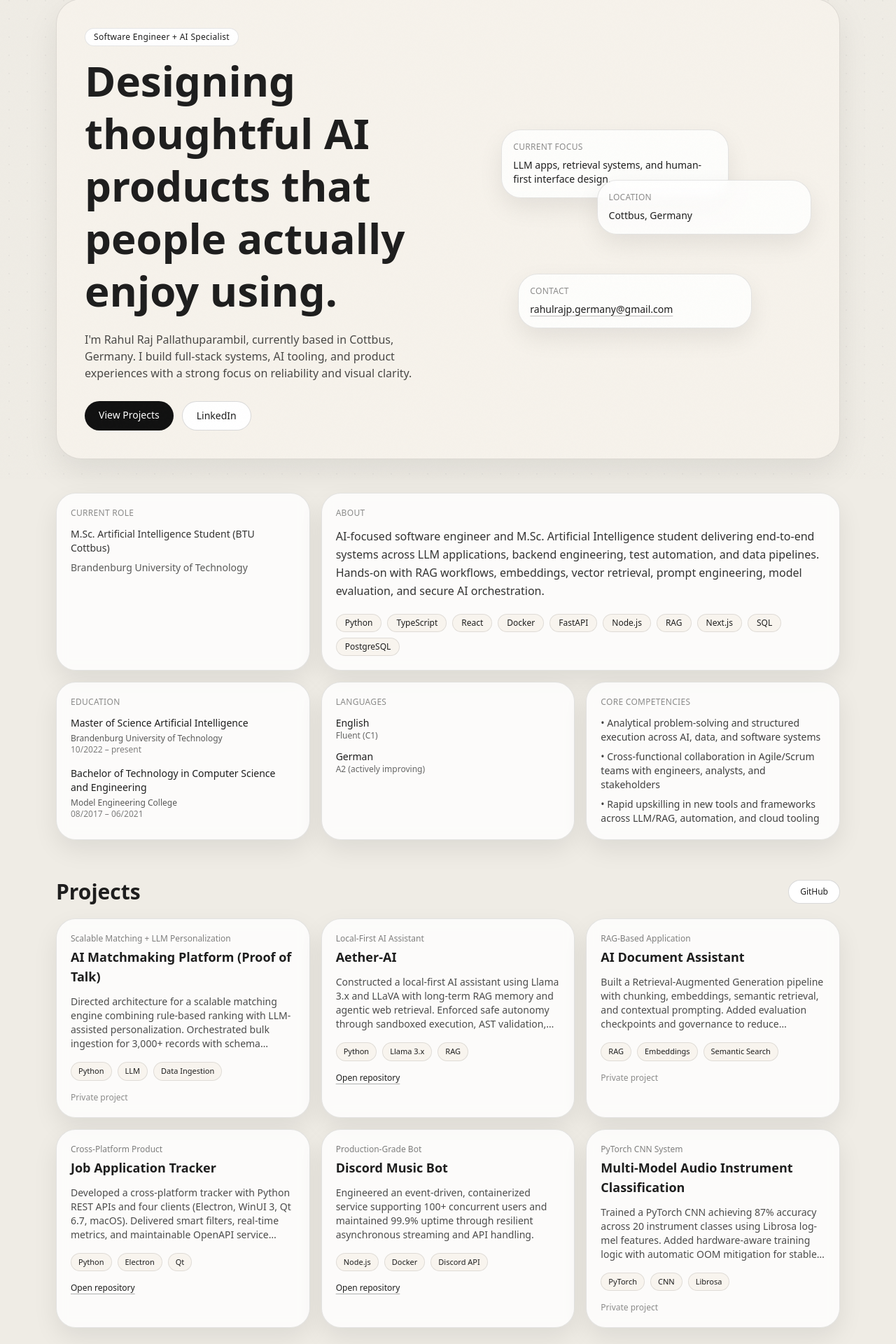
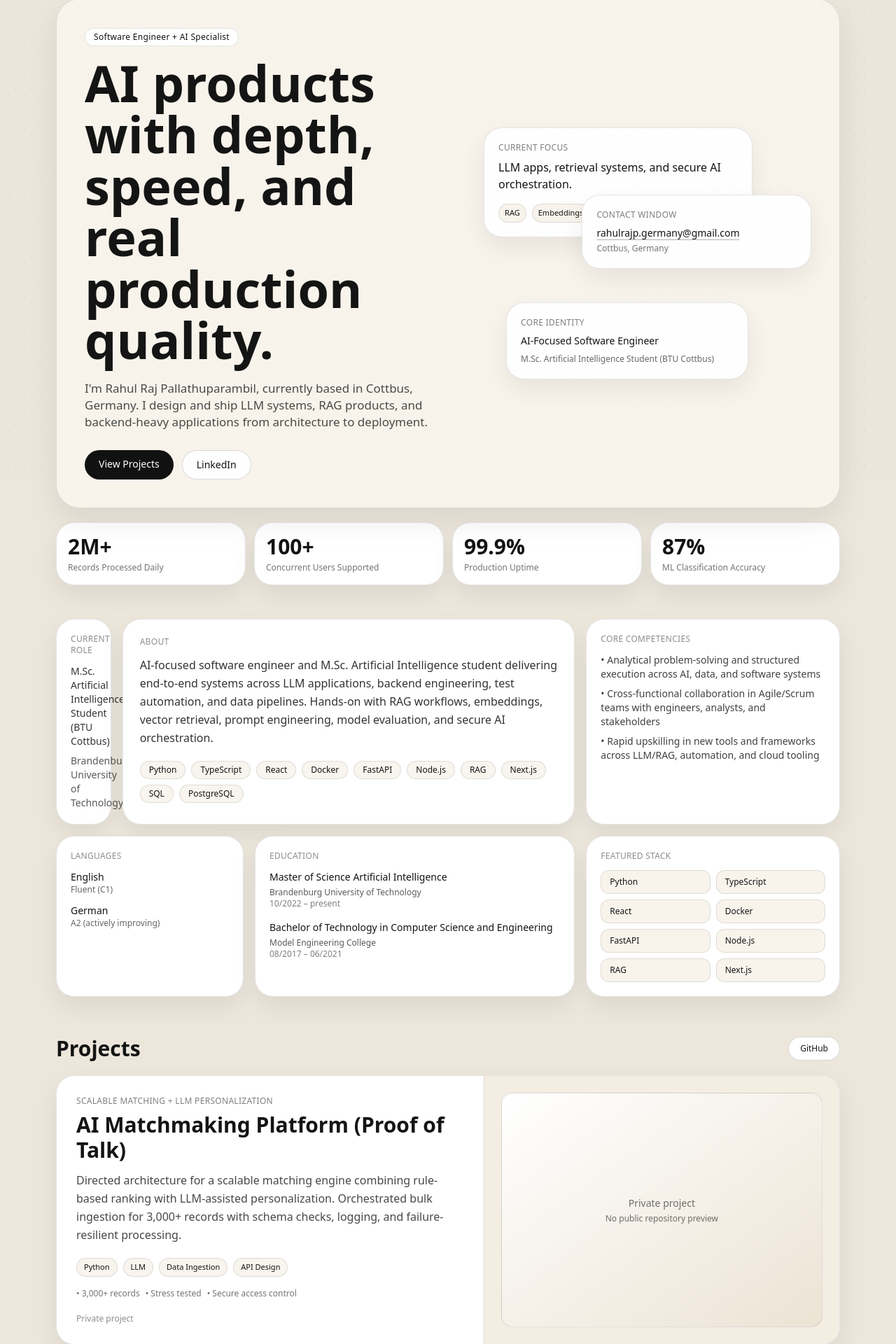
Before and after one commit to kenshiro-17/rahul-portfolio, a Next.js app: page / in a window 1280 px wide. Shown: the part 116-2036 px from the top of the page at 70% size. Built offline with nearby package versions, Linux system fonts and the light colour scheme.

Commit message:
feat: enhance framer-style layout with github repo previews and email-only CTA

```diff
--- a/src/components/framer/FramerInspiredPortfolio.tsx
+++ b/src/components/framer/FramerInspiredPortfolio.tsx
@@ -18,8 +18,7 @@ const navItems = [
   { label: "Contact", href: "#contact" },
 ];
 
-const cardBase =
-  "rounded-[28px] border border-black/10 bg-white/80 backdrop-blur-sm shadow-[0_14px_35px_rgba(0,0,0,0.08)]";
+const cardBase = "rounded-[26px] border border-black/10 bg-white shadow-[0_14px_35px_rgba(0,0,0,0.07)]";
 
 function FloatingObject({
   className,
@@ -46,18 +45,34 @@ function FloatingObject({
   );
 }
 
+function toGithubPreviewUrl(repoUrl: string) {
+  if (!repoUrl || !repoUrl.includes("github.com")) return "";
+  const match = repoUrl.match(/github\.com\/([^/]+)\/([^/?#]+)/);
+  if (!match) return "";
+  const owner = match[1];
+  const repo = match[2].replace(/\.git$/, "");
+  return `https://opengraph.githubassets.com/1/${owner}/${repo}`;
+}
+
 export function FramerInspiredPortfolio() {
-  const featuredProjects = PROJECTS.slice(0, 6);
+  const featuredProjects = PROJECTS.slice(0, 5);
+  const sideProjects = PROJECTS.slice(5, 8);
   const topSkills = [...SKILLS.primary, ...SKILLS.secondary].slice(0, 10);
+  const stats = [
+    { label: "Records Processed Daily", value: "2M+" },
+    { label: "Concurrent Users Supported", value: "100+" },
+    { label: "Production Uptime", value: "99.9%" },
+    { label: "ML Classification Accuracy", value: "87%" },
+  ];
 
   return (
-    <div className="min-h-screen bg-[#efece5] text-[#1e1e1e] selection:bg-[#d8cdbf]">
-      <div className="pointer-events-none fixed inset-0 opacity-70">
-        <div className="absolute inset-0 [background-image:radial-gradient(#9b9b9b22_1px,transparent_1px)] [background-size:26px_26px]" />
+    <div className="min-h-screen bg-[#ece6db] text-[#141414] selection:bg-[#d7cfbf]">
+      <div className="pointer-events-none fixed inset-0 opacity-80">
+        <div className="absolute inset-0 [background-image:radial-gradient(#8f8f8f1f_1px,transparent_1px)] [background-size:24px_24px]" />
       </div>
 
       <header className="sticky top-0 z-50 px-4 pt-4">
-        <nav className="mx-auto flex max-w-6xl items-center justify-between rounded-3xl border border-black/10 bg-[#f5f1ea]/90 px-4 py-3 backdrop-blur">
+        <nav className="mx-auto flex max-w-6xl items-center justify-between rounded-3xl border border-black/10 bg-[#f7f2e8]/95 px-4 py-3 backdrop-blur">
           <a href="#top" className="text-sm font-semibold tracking-wide">
             RAHUL RAJ
           </a>
@@ -74,7 +89,7 @@ export function FramerInspiredPortfolio() {
           </div>
           <a
             href={`mailto:${PERSONAL_INFO.email}`}
-            className="rounded-full bg-[#222] px-4 py-2 text-xs font-semibold text-white"
+            className="rounded-full bg-[#1a1a1a] px-4 py-2 text-xs font-semibold text-white"
           >
             Let&apos;s talk
           </a>
@@ -82,26 +97,25 @@ export function FramerInspiredPortfolio() {
       </header>
 
       <main id="top" className="relative z-10 mx-auto max-w-6xl px-4 pb-24 pt-10">
-        <section className="relative overflow-hidden rounded-[36px] border border-black/10 bg-[#f6f2eb] p-6 shadow-[0_18px_45px_rgba(0,0,0,0.08)] md:p-10">
-          <div className="grid gap-6 md:grid-cols-[1.25fr_1fr] md:items-center">
+        <section className="relative overflow-hidden rounded-[34px] border border-black/10 bg-[#f8f4ec] p-6 shadow-[0_18px_45px_rgba(0,0,0,0.08)] md:p-10">
+          <div className="grid gap-8 md:grid-cols-[1.15fr_1fr] md:items-center">
             <div>
-              <p className="mb-3 inline-block rounded-full border border-black/10 bg-white px-3 py-1 text-xs tracking-wide">
+              <p className="mb-4 inline-block rounded-full border border-black/10 bg-white px-3 py-1 text-xs tracking-wide">
                 Software Engineer + AI Specialist
               </p>
-              <h1 className="max-w-xl text-4xl font-semibold leading-tight md:text-6xl">
-                Designing thoughtful AI products that people actually enjoy
-                using.
+              <h1 className="max-w-xl text-4xl font-semibold leading-[1.02] md:text-[72px]">
+                AI products with depth, speed, and real production quality.
               </h1>
-              <p className="mt-5 max-w-lg text-sm text-black/70 md:text-base">
+              <p className="mt-5 max-w-lg text-sm text-black/70 md:text-[17px]">
                 I&apos;m {PERSONAL_INFO.fullName}, currently based in{" "}
-                {PERSONAL_INFO.location}. I build full-stack systems, AI
-                tooling, and product experiences with a strong focus on
-                reliability and visual clarity.
+                {PERSONAL_INFO.location}. I design and ship LLM systems, RAG
+                products, and backend-heavy applications from architecture to
+                deployment.
               </p>
               <div className="mt-7 flex flex-wrap gap-3">
                 <a
                   href="#projects"
-                  className="rounded-full bg-[#111] px-5 py-2.5 text-sm font-medium text-white"
+                  className="rounded-full bg-[#111] px-5 py-2.5 text-sm font-medium text-white transition-transform hover:-translate-y-0.5"
                 >
                   View Projects
                 </a>
@@ -109,57 +123,70 @@ export function FramerInspiredPortfolio() {
                   href={PERSONAL_INFO.linkedin}
                   target="_blank"
                   rel="noreferrer"
-                  className="rounded-full border border-black/15 bg-white px-5 py-2.5 text-sm font-medium"
+                  className="rounded-full border border-black/15 bg-white px-5 py-2.5 text-sm font-medium transition-transform hover:-translate-y-0.5"
                 >
                   LinkedIn
                 </a>
               </div>
             </div>
 
-            <div className="relative min-h-[300px]">
+            <div className="relative min-h-[360px]">
               <FloatingObject
                 delay={0.15}
-                className={`absolute left-2 top-2 w-[72%] p-4 ${cardBase}`}
+                className={`absolute left-0 top-0 w-[82%] p-5 ${cardBase}`}
               >
-                <p className="text-xs uppercase tracking-wide text-black/45">
-                  Current Focus
+                <p className="text-xs uppercase tracking-wide text-black/50">Current Focus</p>
+                <p className="mt-2 text-base font-medium">
+                  LLM apps, retrieval systems, and secure AI orchestration.
                 </p>
-                <p className="mt-2 text-sm font-medium">
-                  LLM apps, retrieval systems, and human-first interface design.
-                </p>
+                <div className="mt-4 flex flex-wrap gap-2">
+                  {["RAG", "Embeddings", "FastAPI", "Playwright"].map((tag) => (
+                    <span key={tag} className="rounded-full border border-black/10 bg-[#f8f4ec] px-2 py-1 text-[11px]">
+                      {tag}
+                    </span>
+                  ))}
+                </div>
               </FloatingObject>
 
               <FloatingObject
                 delay={0.25}
-                className={`absolute right-0 top-20 w-[68%] p-4 ${cardBase}`}
+                className={`absolute right-0 top-24 w-[70%] p-5 ${cardBase}`}
               >
-                <p className="text-xs uppercase tracking-wide text-black/45">
-                  Location
-                </p>
-                <p className="mt-2 text-sm font-medium">
-                  {PERSONAL_INFO.location}
-                </p>
+                <p className="text-xs uppercase tracking-wide text-black/50">Contact Window</p>
+                <a href={`mailto:${PERSONAL_INFO.email}`} className="mt-2 block text-sm font-medium underline decoration-black/30 underline-offset-4">
+                  {PERSONAL_INFO.email}
+                </a>
+                <p className="mt-1 text-xs text-black/55">{PERSONAL_INFO.location}</p>
               </FloatingObject>
 
               <FloatingObject
                 delay={0.35}
-                className={`absolute bottom-2 left-8 w-[74%] p-4 ${cardBase}`}
+                className={`absolute bottom-0 left-8 w-[74%] p-5 ${cardBase}`}
               >
-                <p className="text-xs uppercase tracking-wide text-black/45">
-                  Contact
-                </p>
-                <a
-                  href={`mailto:${PERSONAL_INFO.email}`}
-                  className="mt-2 block text-sm font-medium underline decoration-black/25 underline-offset-4"
-                >
-                  {PERSONAL_INFO.email}
-                </a>
+                <p className="text-xs uppercase tracking-wide text-black/50">Core Identity</p>
+                <p className="mt-2 text-sm font-medium">{PERSONAL_INFO.title}</p>
+                <p className="mt-2 text-xs text-black/60">{PERSONAL_INFO.currentRole}</p>
               </FloatingObject>
             </div>
           </div>
         </section>
 
-        <section id="about" className="mt-12 grid gap-4 md:grid-cols-3">
+        <section className="mt-5 grid gap-3 md:grid-cols-4">
+          {stats.map((item) => (
+            <motion.div
+              key={item.label}
+              initial={{ opacity: 0, y: 14 }}
+              whileInView={{ opacity: 1, y: 0 }}
+              viewport={{ once: true }}
+              className={`${cardBase} p-4`}
+            >
+              <p className="text-2xl font-semibold md:text-3xl">{item.value}</p>
+              <p className="mt-1 text-xs text-black/55">{item.label}</p>
+            </motion.div>
+          ))}
+        </section>
+
+        <section id="about" className="mt-12 grid gap-4 md:grid-cols-12">
           <div className={`${cardBase} p-5`}>
             <p className="text-xs uppercase tracking-wide text-black/45">
               Current Role
@@ -167,7 +194,7 @@ export function FramerInspiredPortfolio() {
             <p className="mt-3 text-sm text-black/80">{PERSONAL_INFO.currentRole}</p>
             <p className="mt-2 text-sm text-black/65">{PERSONAL_INFO.university}</p>
           </div>
-          <div className={`${cardBase} p-5 md:col-span-2`}>
+          <div className={`${cardBase} p-6 md:col-span-7`}>
             <p className="text-xs uppercase tracking-wide text-black/45">
               About
             </p>
@@ -185,10 +212,30 @@ export function FramerInspiredPortfolio() {
               ))}
             </div>
           </div>
-        </section>
-
-        <section className="mt-4 grid gap-4 md:grid-cols-3">
-          <div className={`${cardBase} p-5`}>
+          <div className={`${cardBase} p-5 md:col-span-4`}>
+            <p className="text-xs uppercase tracking-wide text-black/45">Core Competencies</p>
+            <ul className="mt-3 space-y-2">
+              {CORE_COMPETENCIES.map((item) => (
+                <li key={item} className="text-sm text-black/75">
+                  • {item}
+                </li>
+              ))}
+            </ul>
+          </div>
+          <div className={`${cardBase} p-5 md:col-span-3`}>
+            <p className="text-xs uppercase tracking-wide text-black/45">
+              Languages
+            </p>
+            <div className="mt-3 space-y-3">
+              {LANGUAGES.map((item) => (
+                <div key={item.name}>
+                  <p className="text-sm font-medium">{item.name}</p>
+                  <p className="text-xs text-black/60">{item.level}</p>
+                </div>
+              ))}
+            </div>
+          </div>
+          <div className={`${cardBase} p-5 md:col-span-5`}>
             <p className="text-xs uppercase tracking-wide text-black/45">
               Education
             </p>
@@ -204,30 +251,15 @@ export function FramerInspiredPortfolio() {
               ))}
             </div>
           </div>
-          <div className={`${cardBase} p-5`}>
-            <p className="text-xs uppercase tracking-wide text-black/45">
-              Languages
-            </p>
-            <div className="mt-3 space-y-3">
-              {LANGUAGES.map((item) => (
-                <div key={item.name}>
-                  <p className="text-sm font-medium">{item.name}</p>
-                  <p className="text-xs text-black/60">{item.level}</p>
+          <div className={`${cardBase} p-5 md:col-span-4`}>
+            <p className="text-xs uppercase tracking-wide text-black/45">Featured Stack</p>
+            <div className="mt-3 grid grid-cols-2 gap-2">
+              {topSkills.slice(0, 8).map((skill) => (
+                <div key={skill.name} className="rounded-xl border border-black/10 bg-[#f8f4ec] px-3 py-2 text-xs">
+                  {skill.name}
                 </div>
               ))}
             </div>
-          </div>
-          <div className={`${cardBase} p-5`}>
-            <p className="text-xs uppercase tracking-wide text-black/45">
-              Core Competencies
-            </p>
-            <ul className="mt-3 space-y-2">
-              {CORE_COMPETENCIES.map((item) => (
-                <li key={item} className="text-sm text-black/75">
-                  • {item}
-                </li>
-              ))}
-            </ul>
           </div>
         </section>
 
@@ -243,24 +275,26 @@ export function FramerInspiredPortfolio() {
               GitHub
             </a>
           </div>
-          <div className="grid gap-4 sm:grid-cols-2 lg:grid-cols-3">
+          <div className="grid gap-4">
             {featuredProjects.map((project, index) => (
               <motion.article
                 key={project.id}
-                className={`${cardBase} p-5`}
+                className={`${cardBase} overflow-hidden`}
                 initial={{ opacity: 0, y: 24 }}
                 whileInView={{ opacity: 1, y: 0 }}
                 viewport={{ once: true, margin: "-80px" }}
                 transition={{ delay: index * 0.06 }}
                 whileHover={{ y: -4 }}
               >
-                <p className="text-xs text-black/50">{project.subtitle}</p>
-                <h3 className="mt-1 text-lg font-semibold">{project.title}</h3>
-                <p className="mt-3 line-clamp-4 text-sm text-black/70">
+                <div className="grid gap-0 md:grid-cols-[1.2fr_1fr]">
+                  <div className="p-6 md:p-7">
+                    <p className="text-xs uppercase tracking-wide text-black/50">{project.subtitle}</p>
+                    <h3 className="mt-2 text-2xl font-semibold md:text-3xl">{project.title}</h3>
+                    <p className="mt-3 text-sm leading-relaxed text-black/72 md:text-base">
                       {project.description}
                     </p>
-                <div className="mt-4 flex flex-wrap gap-2">
-                  {project.tech.slice(0, 3).map((tech) => (
+                    <div className="mt-5 flex flex-wrap gap-2">
+                      {project.tech.slice(0, 4).map((tech) => (
                         <span
                           key={tech}
                           className="rounded-full border border-black/10 bg-[#f8f4ee] px-2.5 py-1 text-[11px]"
@@ -269,19 +303,56 @@ export function FramerInspiredPortfolio() {
                         </span>
                       ))}
                     </div>
+                    <div className="mt-4 flex flex-wrap gap-2">
+                      {project.metrics.slice(0, 3).map((metric) => (
+                        <span key={metric} className="text-xs text-black/55">
+                          • {metric}
+                        </span>
+                      ))}
+                    </div>
                     {project.githubUrl ? (
                       <a
                         href={project.githubUrl}
                         target="_blank"
                         rel="noreferrer"
-                    className="mt-4 inline-block text-xs font-medium underline decoration-black/30 underline-offset-4"
+                        className="mt-5 inline-block text-xs font-medium underline decoration-black/30 underline-offset-4"
                       >
                         Open repository
                       </a>
                     ) : (
-                  <p className="mt-4 text-xs text-black/45">Private project</p>
+                      <p className="mt-5 text-xs text-black/45">Private project</p>
                     )}
+                  </div>
+                  <div className="border-l border-black/8 bg-[#f3ede2] p-6">
+                    <div className="flex h-full min-h-[190px] items-center justify-center rounded-2xl border border-black/10 bg-gradient-to-br from-white to-[#ece3d4] p-4 text-center">
+                      {project.githubUrl ? (
+                        // eslint-disable-next-line @next/next/no-img-element
+                        <img
+                          src={toGithubPreviewUrl(project.githubUrl)}
+                          alt={`${project.title} repository preview`}
+                          className="h-full w-full rounded-xl object-cover"
+                          loading="lazy"
+                        />
+                      ) : (
+                        <div className="text-sm text-black/55">
+                          <p>Private project</p>
+                          <p className="mt-1 text-xs">No public repository preview</p>
+                        </div>
+                      )}
+                    </div>
+                  </div>
+                </div>
               </motion.article>
+            ))}
+          </div>
+
+          <div className="mt-4 grid gap-4 md:grid-cols-3">
+            {sideProjects.map((project) => (
+              <article key={project.id} className={`${cardBase} p-5`}>
+                <p className="text-xs text-black/50">{project.subtitle}</p>
+                <h3 className="mt-1 text-lg font-semibold">{project.title}</h3>
+                <p className="mt-3 text-sm text-black/70">{project.description}</p>
+              </article>
             ))}
           </div>
         </section>
@@ -310,19 +381,26 @@ export function FramerInspiredPortfolio() {
                   </span>
                 </div>
                 <p className="mt-3 text-sm text-black/75">{item.description}</p>
+                <div className="mt-3 flex flex-wrap gap-2">
+                  {item.highlights.map((h) => (
+                    <span key={h} className="rounded-full border border-black/10 bg-[#f8f4ee] px-2.5 py-1 text-[11px]">
+                      {h}
+                    </span>
+                  ))}
+                </div>
               </motion.article>
             ))}
           </div>
         </section>
 
-        <section id="contact" className="mt-14">
-          <div className={`${cardBase} p-7 md:p-10`}>
+        <section id="contact" className="mt-14 grid gap-4 md:grid-cols-3">
+          <div className={`${cardBase} p-6 md:col-span-2 md:p-10`}>
             <p className="text-xs uppercase tracking-wide text-black/45">
               Contact
             </p>
             <h2 className="mt-2 max-w-2xl text-3xl font-semibold leading-tight md:text-4xl">
-              Interested in collaborating on AI, product engineering, or
-              creative web experiences?
+              Have an AI or backend-heavy product to build? I can help from idea
+              to shipping.
             </h2>
             <div className="mt-6 flex flex-wrap gap-3">
               <a
@@ -331,23 +409,17 @@ export function FramerInspiredPortfolio() {
               >
                 {PERSONAL_INFO.email}
               </a>
-              <a
-                href={PERSONAL_INFO.linkedin}
-                target="_blank"
-                rel="noreferrer"
-                className="rounded-full border border-black/15 bg-white px-5 py-2.5 text-sm font-medium"
-              >
-                LinkedIn
+            </div>
+          </div>
+          <div className={`${cardBase} p-5`}>
+            <p className="text-xs uppercase tracking-wide text-black/45">Next Step</p>
+            <p className="mt-2 text-sm text-black/75">
+              Send your project context, timeline, and success criteria. I can
+              respond with a build plan and architecture direction.
+            </p>
+            <a href={`mailto:${PERSONAL_INFO.email}`} className="mt-4 inline-block text-sm font-medium underline decoration-black/35 underline-offset-4">
+              Start a conversation
             </a>
-              <a
-                href={PERSONAL_INFO.github}
-                target="_blank"
-                rel="noreferrer"
-                className="rounded-full border border-black/15 bg-white px-5 py-2.5 text-sm font-medium"
-              >
-                GitHub
-              </a>
-            </div>
           </div>
         </section>
       </main>
```
Lines whose indentation alone changed are shown as unchanged.
